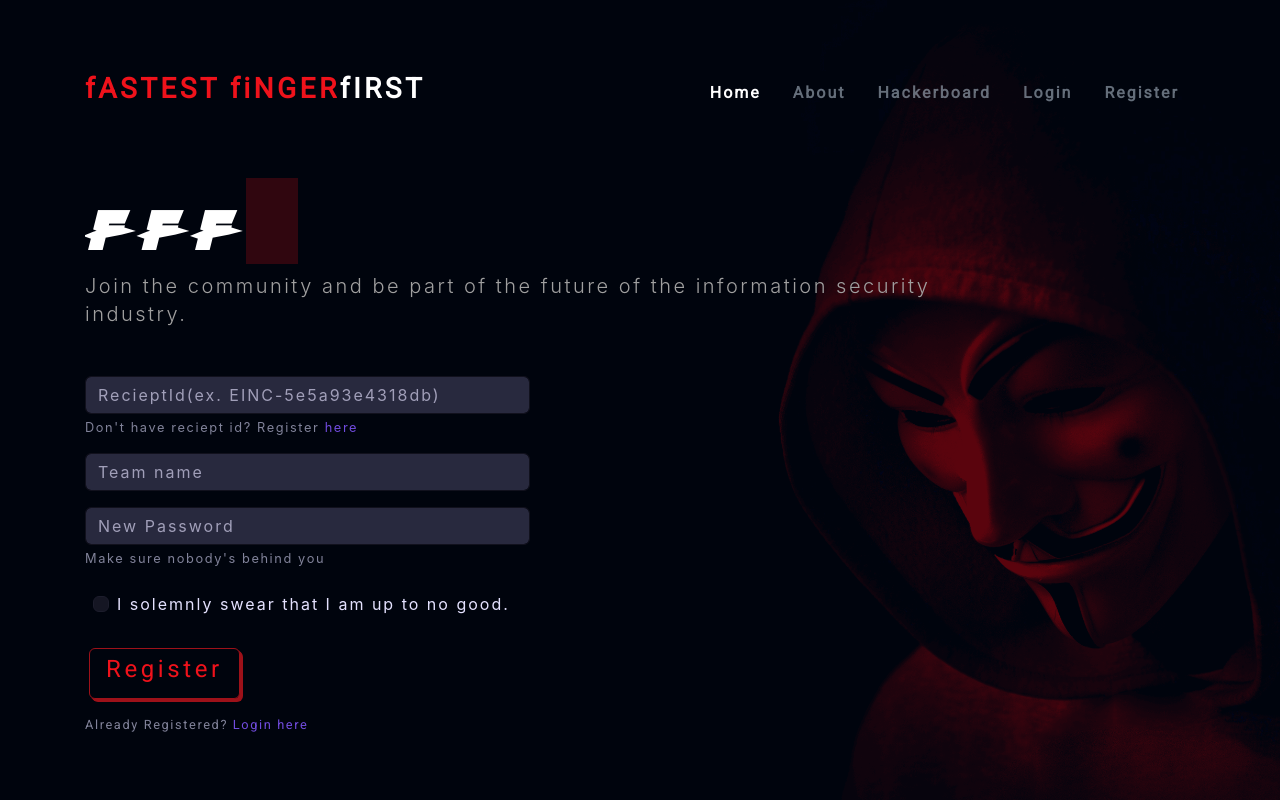
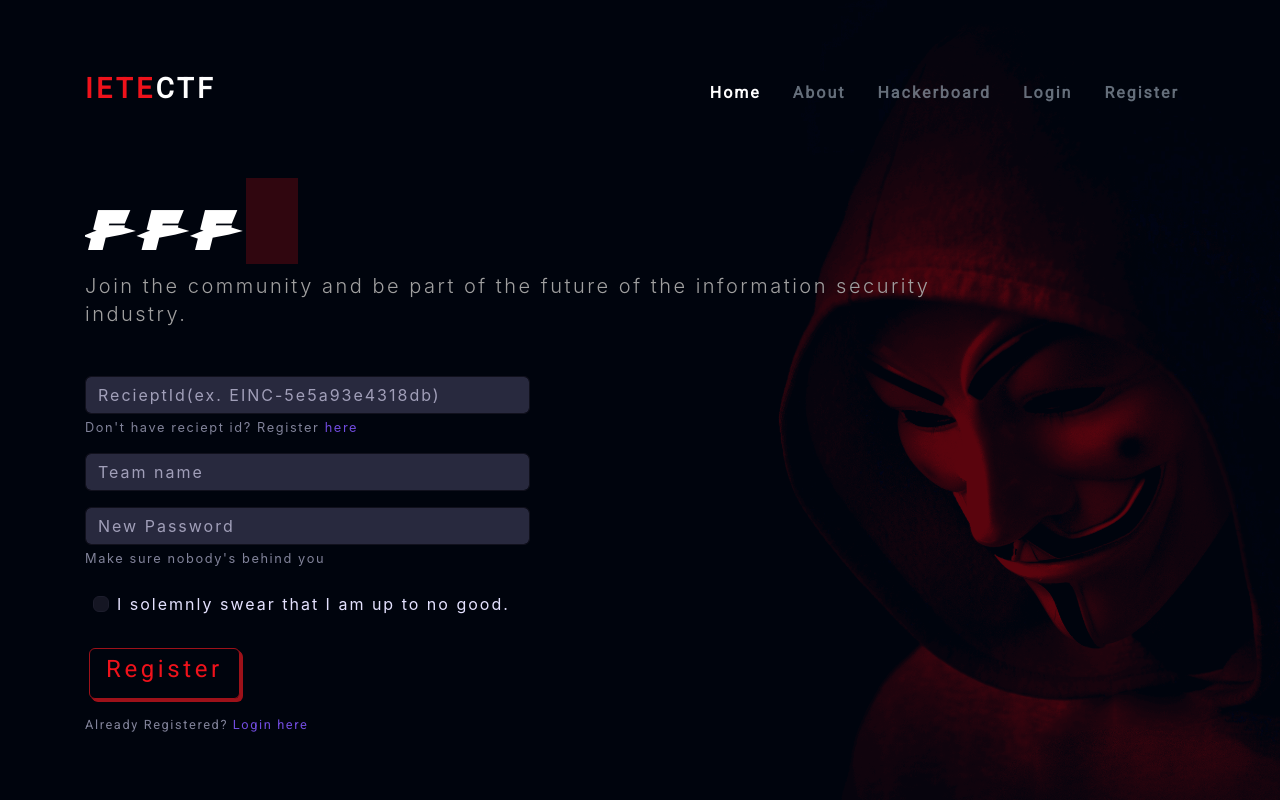
Before and after one commit to Reyansh17/CTF, a Django app: page /register in a window 1280 px wide. Run offline with Django 5.2, Linux system fonts and the light colour scheme; some libraries are stand-ins or nearby versions; some web fonts are replaced.

Commit message:
frontend done

```diff
--- a/Iete_ctf/IETE_CTF/CTF/templates/ctf/register.html
+++ b/Iete_ctf/IETE_CTF/CTF/templates/ctf/register.html
@@ -6,7 +6,7 @@
     <!-- Required meta tags -->
     <meta charset="utf-8">
     <meta name="viewport" content="width=device-width, initial-scale=1, shrink-to-fit=no">
-    <title>FFF</title>
+    <title>IETE CTF</title>
 
     <link rel="stylesheet" href="https://use.fontawesome.com/releases/v5.6.3/css/all.css" integrity="sha384-UHRtZLI+pbxtHCWp1t77Bi1L4ZtiqrqD80Kn4Z8NTSRyMA2Fd33n5dQ8lWUE00s/" crossorigin="anonymous">
 
@@ -35,7 +35,7 @@
                 <div class="collapse navbar-collapse" id="navbarNavAltMarkup">
                     <div class="navbar-nav">
                         <a href="index.html" class="pl-md-0 p-3 text-decoration-none text-light">
-                            <h3 class="bold"><span class="color_danger">fASTEST fiNGER</span><span class="color_white">fIRST</span></h3>
+                            <h3 class="bold"><span class="color_danger">IETE</span><span class="color_white">CTF</span></h3>
                         </a>
                     </div>
                     <div class="navbar-nav ml-auto">
```
Also changed, not shown: Iete_ctf/IETE_CTF/db.sqlite3.
